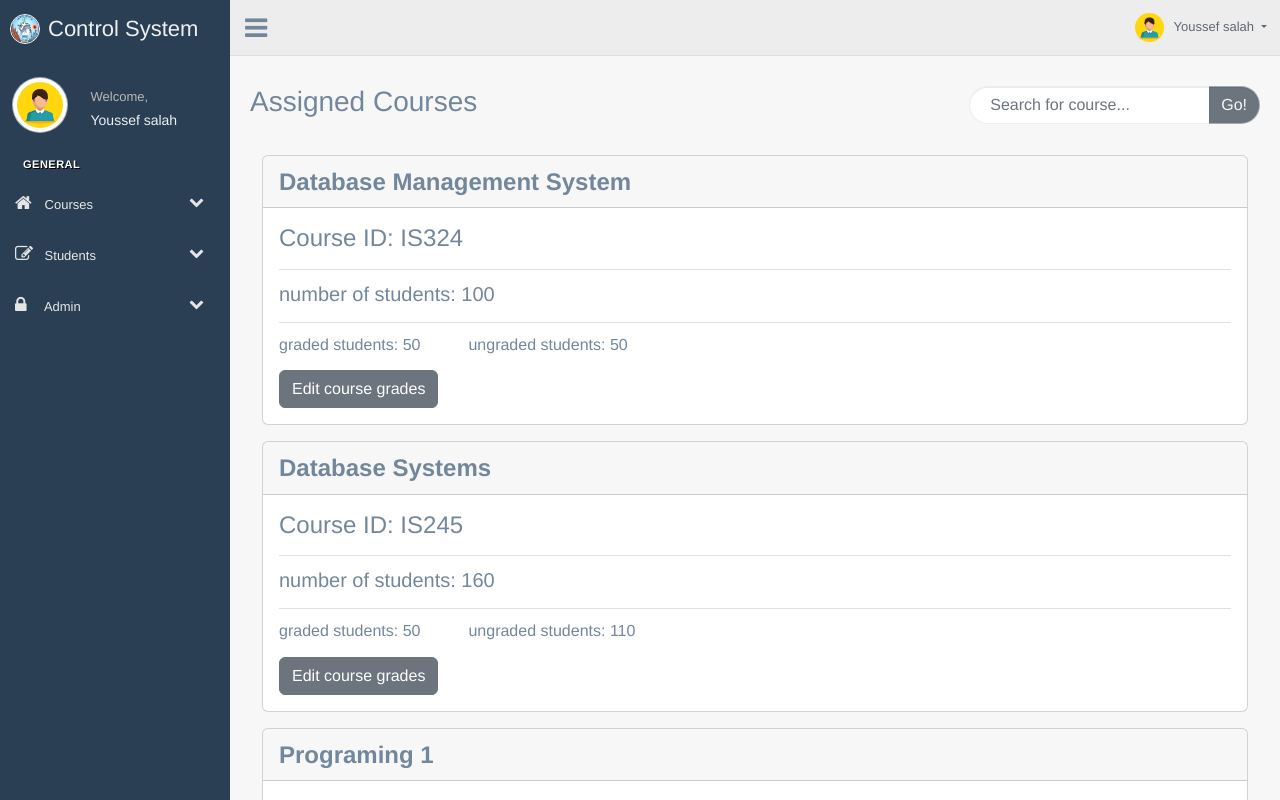
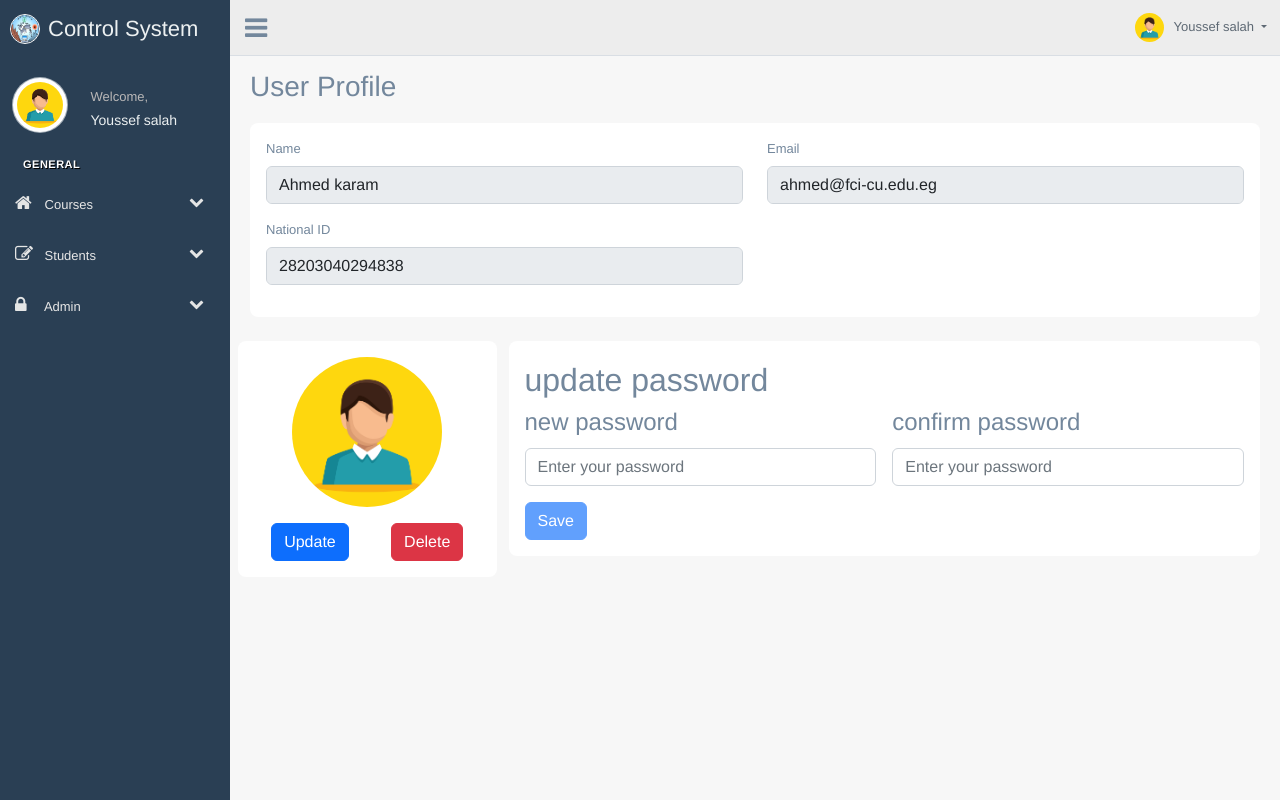
Before and after one commit to Ahmedkarm310501/control-system-front, an Angular app: page /user-profile in a window 1280 px wide. Before the commit this address led to /home. Shown: the top 800 px of the page. Built offline with nearby package versions, Linux system fonts and the light colour scheme.

Commit message:
add profile page and edit log page

```diff
--- a/src/app/admin/pages/admin-log/admin-log.component.css
+++ b/src/app/admin/pages/admin-log/admin-log.component.css
@@ -1,11 +1,11 @@
-th{
-    font-size: 15px;
-    color: rgb(106, 106, 166);
+th {
+  font-size: 15px;
+  color: rgb(106, 106, 166);
 }
-td{
-    font-size: 15px;
-    margin: 2px;
-    padding: 3px;
+td {
+  font-size: 15px;
+  margin: 2px;
+  padding: 3px;
 }
 .table {
   border-collapse: separate;
@@ -15,5 +15,60 @@ td{
   margin: 0.5rem;
   padding: 0.5rem;
   box-shadow: 0 0.5rem 1rem rgba(0, 0, 0, 0.15);
+}
 
+.page-title {
+  width: 100%;
+  height: 65px;
+  padding: 10px 0;
 }
+.page-title .title_left {
+  width: 45%;
+  float: left;
+  display: block;
+}
+.page-title .title_left h3 {
+  margin: 9px 0;
+}
+
+.page-title .title_right {
+  width: 55%;
+  float: left;
+  display: block;
+}
+
+.page-title .title_right .pull-right {
+  margin: 10px 0;
+  float: right;
+}
+
+.top_search {
+  padding: 0;
+}
+
+.input-group {
+  margin-bottom: 10px;
+}
+
+.top_search .form-control {
+  border-right: 0;
+  box-shadow: inset 0 1px 0px rgb(0 0 0 / 8%);
+  border-radius: 25px 0px 0px 25px;
+  padding-left: 20px;
+  border: 1px solid rgba(221, 226, 232, 0.49);
+}
+.input-group > .form-control,
+.input-group > .form-control-plaintext {
+  position: relative;
+  flex: 1 1 auto;
+  width: 1%;
+  margin-bottom: 0;
+}
+.top_search .input-group-btn button {
+  border-radius: 0px 25px 25px 0px;
+  border: 1px solid rgba(221, 226, 232, 0.49);
+  border-left: 0;
+  box-shadow: inset 0 1px 1px rgb(0 0 0 / 8%);
+  color: #f7f7f7;
+  margin-bottom: 0 !important;
+}
--- a/src/app/admin/pages/admin-log/admin-log.component.html
+++ b/src/app/admin/pages/admin-log/admin-log.component.html
@@ -1,6 +1,26 @@
-<div class="row">
-  <p style="font-size: 30px;">History of Vistors</p>
+<header>
+  <div class="page-title">
+    <div class="title_left">
+      <h3>History of Vistors</h3>
     </div>
+    <div class="title_right">
+      <div class="pull-right top_search">
+        <div class="input-group">
+          <input
+            type="text"
+            class="form-control"
+            placeholder="Search for course..."
+            #searchInput
+            (input)="searchCourse(searchInput.value)"
+          />
+          <span class="input-group-btn">
+            <button class="btn btn-secondary" type="button">Go!</button>
+          </span>
+        </div>
+      </div>
+    </div>
+  </div>
+</header>
 <table class="table table-hover">
   <thead>
     <tr>
@@ -11,11 +31,11 @@
     </tr>
   </thead>
   <tbody>
-  <tr *ngFor="let data of dummyData">
-    <th scope="row">{{data.id}}</th>
-    <td>{{data.username}}</td>
-    <td>{{data.Time}}</td>
-    <td>{{data.change}}</td>
+    <tr *ngFor="let data of filteredCourses">
+      <th scope="row">{{ data.id }}</th>
+      <td>{{ data.username }}</td>
+      <td>{{ data.Time }}</td>
+      <td>{{ data.change }}</td>
     </tr>
   </tbody>
 </table>
--- a/src/app/app-routing.module.ts
+++ b/src/app/app-routing.module.ts
@@ -10,6 +10,7 @@ import { CourseDashboardComponent } from './common/course-dashboard/course-dashb
 import { CourseGradesComponent } from './common/course-grades/course-grades.component';
 import { CourseSettingsComponent } from './common/course-settings/course-settings.component';
 import { HomeScreenComponent } from './common/home-screen/home-screen.component';
+import { UserProfileComponent } from './common/user-profile/user-profile.component';
 
 const routes: Routes = [
   { path: '', redirectTo: '/home', pathMatch: 'full' },
@@ -19,6 +20,7 @@ const routes: Routes = [
   { path: 'course-settings', component: CourseSettingsComponent },
   { path: 'add-students', component: AddStudentsComponent },
   { path: 'course-dashboard', component: CourseDashboardComponent },
+  { path: 'user-profile', component: UserProfileComponent },
   // admin routes
   { path: 'add-user', component: AddUserComponent },
   { path: 'admin-log', component: AdminLogComponent },
--- a/src/app/app.module.ts
+++ b/src/app/app.module.ts
@@ -14,7 +14,8 @@ import { CourseSettingsComponent } from './common/course-settings/course-setting
 import { AddStudentsComponent } from './common/add-students/add-students.component';
 import { CourseDashboardComponent } from './common/course-dashboard/course-dashboard.component';
 import { HomeScreenComponent } from './common/home-screen/home-screen.component';
-import { FormsModule } from '@angular/forms';
+import { FormsModule, ReactiveFormsModule } from '@angular/forms';
+import { UserProfileComponent } from './common/user-profile/user-profile.component';
 
 @NgModule({
   declarations: [
@@ -31,8 +32,9 @@ import { FormsModule } from '@angular/forms';
     AddStudentsComponent,
     CourseDashboardComponent,
     HomeScreenComponent,
+    UserProfileComponent,
   ],
-  imports: [BrowserModule, AppRoutingModule, FormsModule],
+  imports: [BrowserModule, AppRoutingModule, FormsModule, ReactiveFormsModule],
   providers: [],
   bootstrap: [AppComponent],
 })
--- a/src/app/common/home-screen/home-screen.component.html
+++ b/src/app/common/home-screen/home-screen.component.html
@@ -42,7 +42,9 @@
                 ungraded students: {{ course.ungradedStudents }}
               </h6>
             </div>
-            <button class="btn btn-secondary mt-3">Edit course grades</button>
+            <a routerLink="/course-grades" class="btn btn-secondary mt-3"
+              >Edit course grades</a
+            >
           </div>
         </div>
       </div>
--- /dev/null
+++ b/src/app/common/user-profile/user-profile.component.html
@@ -0,0 +1,167 @@
+<div class="profile">
+  <div class="contaier-fluid">
+    <div class="row">
+      <p class="col-md-12 fs-3">User Profile</p>
+      <form class="col-md-12">
+        <div class="row g-4">
+          <div class="col-12">
+            <div class="bg-white p-3 rounded-3">
+              <div class="row">
+                <div class="col-sm-12 col-md-6 mb-3">
+                  <label for="name" class="form-label">Name</label>
+                  <input
+                    type="text"
+                    class="form-control"
+                    id="name"
+                    placeholder="Enter your name"
+                    disabled
+                    value="Ahmed karam"
+                  />
+                </div>
+                <div class="col-sm-12 col-md-6 mb-3">
+                  <label for="email" class="form-label">Email</label>
+                  <input
+                    type="email"
+                    class="form-control"
+                    id="email"
+                    placeholder="Enter your email"
+                    disabled
+                    value="ahmed@fci-cu.edu.eg"
+                  />
+                </div>
+                <div class="col-sm-12 col-md-6 mb-3">
+                  <label for="NationalID" class="form-label">National ID</label>
+                  <input
+                    type="text"
+                    class="form-control"
+                    id="NationalID"
+                    disabled
+                    value="28203040294838"
+                  />
+                </div>
+
+                <!-- butotns div -->
+                <!-- <div class="col-sm-12 col-md-12 mb-3">
+                  <div class="row">
+                    <div class="col-md-4">
+                      <button class="btn btn-primary">Save</button>
+                    </div>
+                  </div>
+                </div> -->
+              </div>
+            </div>
+          </div>
+          <div class="col-sm-12 col-lg-3">
+            <div class="row bg-white py-3 rounded-3">
+              <div class="col-md-12 text-center mb-3">
+                <img
+                  class="rounded-circle"
+                  src="/assets/60111.jpg"
+                  alt="user image"
+                  width="150"
+                  height="150"
+                />
+              </div>
+              <div class="col-md-12">
+                <div class="d-flex justify-content-around">
+                  <div class="">
+                    <button class="btn btn-primary">Update</button>
+                  </div>
+                  <div class="">
+                    <button class="btn btn-danger">Delete</button>
+                  </div>
+                </div>
+              </div>
+            </div>
+          </div>
+          <div class="col-sm-12 col-lg-9">
+            <div class="bg-white p-3 rounded-3">
+              <span class="fs-2">update password</span>
+              <form
+                [formGroup]="updatePasswordForm"
+                (ngSubmit)="updatePassword()"
+              >
+                <div class="row g-3">
+                  <div class="col-md-6">
+                    <label for="password" class="form-label fs-4"
+                      >new password</label
+                    >
+                    <input
+                      type="password"
+                      class="form-control"
+                      id="password"
+                      placeholder="Enter your password"
+                      formControlName="password"
+                    />
+                    <div
+                      *ngIf="
+                        updatePasswordForm
+                          .get('password')
+                          .hasError('required') &&
+                        updatePasswordForm.get('password').touched
+                      "
+                      class="error"
+                    >
+                      Password is required.
+                    </div>
+                    <div
+                      *ngIf="
+                        updatePasswordForm
+                          .get('password')
+                          .hasError('minlength') &&
+                        updatePasswordForm.get('password').touched
+                      "
+                      class="error"
+                    >
+                      Password must have at least 8 characters.
+                    </div>
+                  </div>
+                  <div class="col-md-6">
+                    <label for="c-password" class="form-label fs-4"
+                      >confirm password</label
+                    >
+                    <input
+                      type="password"
+                      class="form-control"
+                      id="c-password"
+                      placeholder="Enter your password"
+                      formControlName="confirmPassword"
+                    />
+                    <div
+                      *ngIf="
+                        updatePasswordForm
+                          .get('confirmPassword')
+                          .hasError('required') &&
+                        updatePasswordForm.get('confirmPassword').touched
+                      "
+                      class="error"
+                    >
+                      Confirm Password is required.
+                    </div>
+                    <div
+                      *ngIf="
+                        updatePasswordForm.hasError('mismatch') &&
+                        updatePasswordForm.get('confirmPassword').touched
+                      "
+                      class="error"
+                    >
+                      Passwords do not match.
+                    </div>
+                  </div>
+                  <div class="col-md-12">
+                    <button
+                      class="btn btn-primary"
+                      [disabled]="updatePasswordForm.invalid"
+                    >
+                      Save
+                    </button>
+                  </div>
+                </div>
+              </form>
+            </div>
+          </div>
+        </div>
+      </form>
+    </div>
+  </div>
+</div>
--- /dev/null
+++ b/src/app/common/user-profile/user-profile.component.ts
@@ -0,0 +1,35 @@
+import { Component, OnInit } from '@angular/core';
+import { FormBuilder, Validators, FormGroup } from '@angular/forms';
+
+@Component({
+  selector: 'app-user-profile',
+  templateUrl: './user-profile.component.html',
+  styleUrls: ['./user-profile.component.css'],
+})
+export class UserProfileComponent {
+  updatePasswordForm: FormGroup;
+
+  constructor(private formBuilder: FormBuilder) {
+    this.updatePasswordForm = this.formBuilder.group(
+      {
+        password: ['', [Validators.required, Validators.minLength(8)]],
+        confirmPassword: ['', Validators.required],
+      },
+      { validators: this.checkPasswords }
+    );
+  }
+
+  checkPasswords(group: FormGroup) {
+    let pass = group.get('password').value;
+    let confirmPass = group.get('confirmPassword').value;
+    return pass === confirmPass ? null : { mismatch: true };
+  }
+
+  updatePassword() {
+    if (this.updatePasswordForm.valid) {
+      console.log('Password updated!');
+    }
+    //log the form values
+    console.log(this.updatePasswordForm.value);
+  }
+}
```
Also changed, not shown: src/app/admin/pages/admin-log/admin-log.component.ts (+49 -9 lines), src/app/common/user-profile/user-profile.component.css (added). Lines whose indentation alone changed are shown as unchanged.
